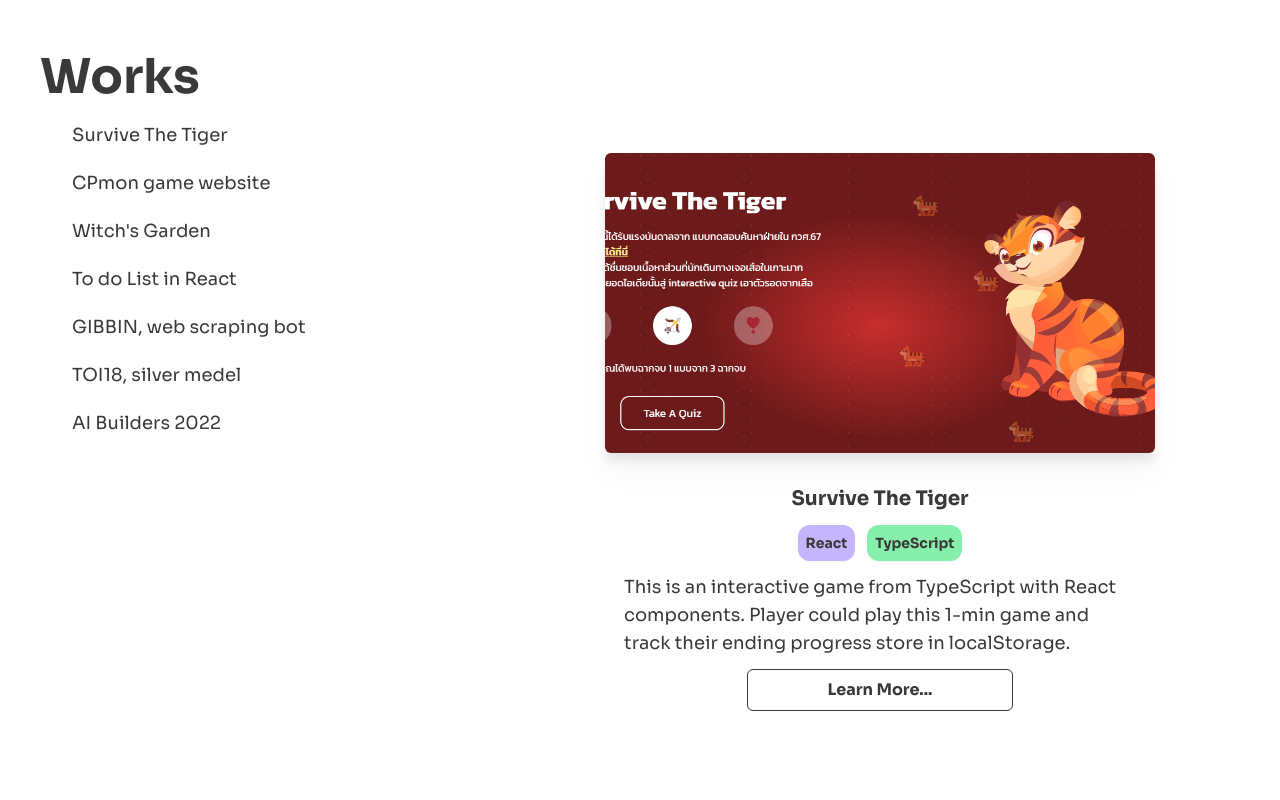
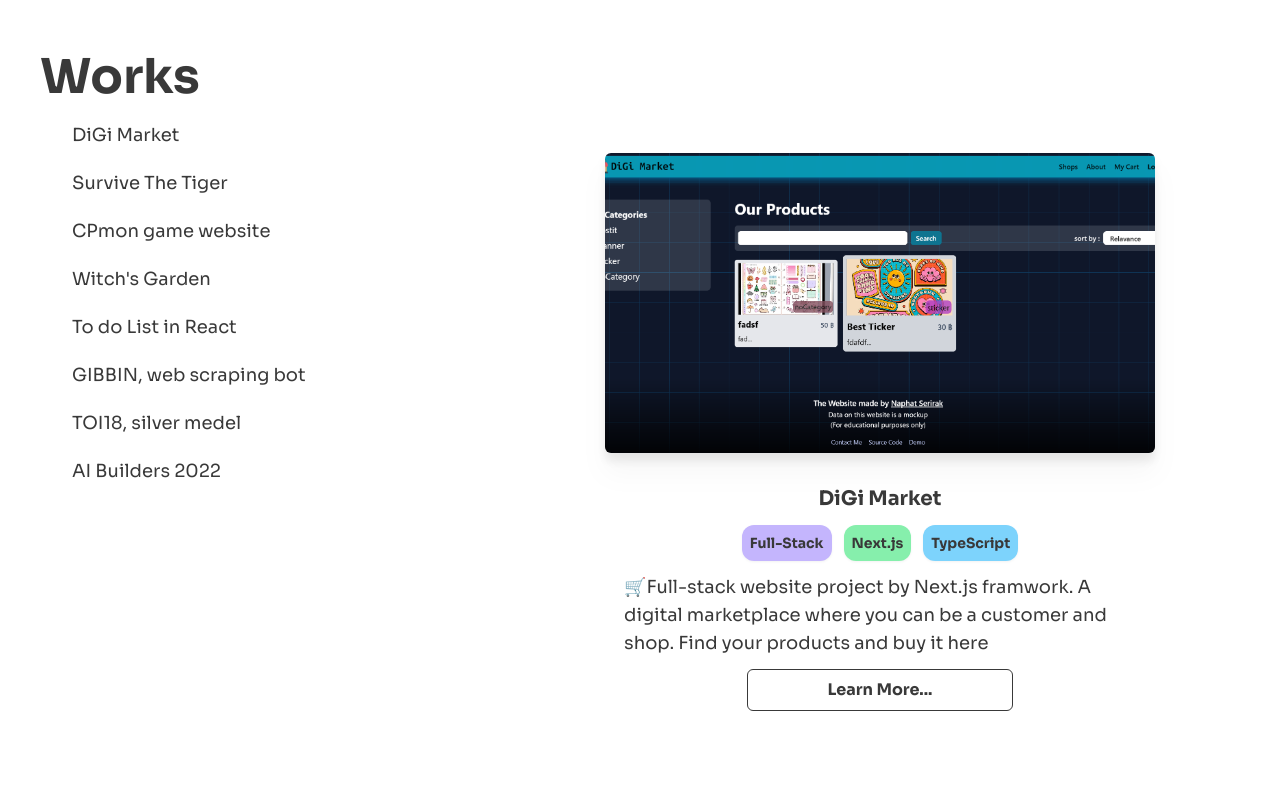
Before and after one commit to neennera/NaphatPortfolio, a React (Vite) app: page / in a window 1280 px wide. Shown: the part 1620-2420 px from the top of the page. Built offline with nearby package versions, Linux system fonts and the light colour scheme.

Commit message:
add: digimarket

```diff
--- a/src/assets/WorksData.json
+++ b/src/assets/WorksData.json
@@ -1,4 +1,11 @@
 [
+  {
+    "name": "DiGi Market",
+    "skill": ["Full-Stack", "Next.js", "TypeScript"],
+    "image": "DiGiMarket",
+    "desc": "🛒Full-stack website project by Next.js framwork. A digital marketplace where you can be a customer and shop. Find your products and buy it here",
+    "link": "https://di-gi-market.vercel.app/"
+  },
   {
     "name": "Survive The Tiger",
     "skill": ["React", "TypeScript"],
--- a/src/components/Work_projectDisplay.tsx
+++ b/src/components/Work_projectDisplay.tsx
@@ -6,7 +6,7 @@ import AIBuilder from '../assets/image/work/AIBuilder.png';
 import Todo from '../assets/image/work/Todo.png';
 import TOI18 from '../assets/image/work/TOI18.png';
 import Witch from '../assets/image/work/Witch.png';
-
+import DiGiMarket from '../assets/image/work/DiGiMarket.png';
 type ImageMap = {
   Tiger?: string;
   CPmon?: string;
@@ -15,6 +15,7 @@ type ImageMap = {
   Todo?: string;
   TOI18?: string;
   Witch?: string;
+  DiGiMarket?: string;
 };
 
 const images: ImageMap = {
@@ -25,6 +26,7 @@ const images: ImageMap = {
   Todo: Todo,
   TOI18: TOI18,
   Witch: Witch,
+  DiGiMarket: DiGiMarket,
 };
 
 interface WorksInterface {
```
Also changed, not shown: src/assets/image/work/DiGiMarket.png (added).
